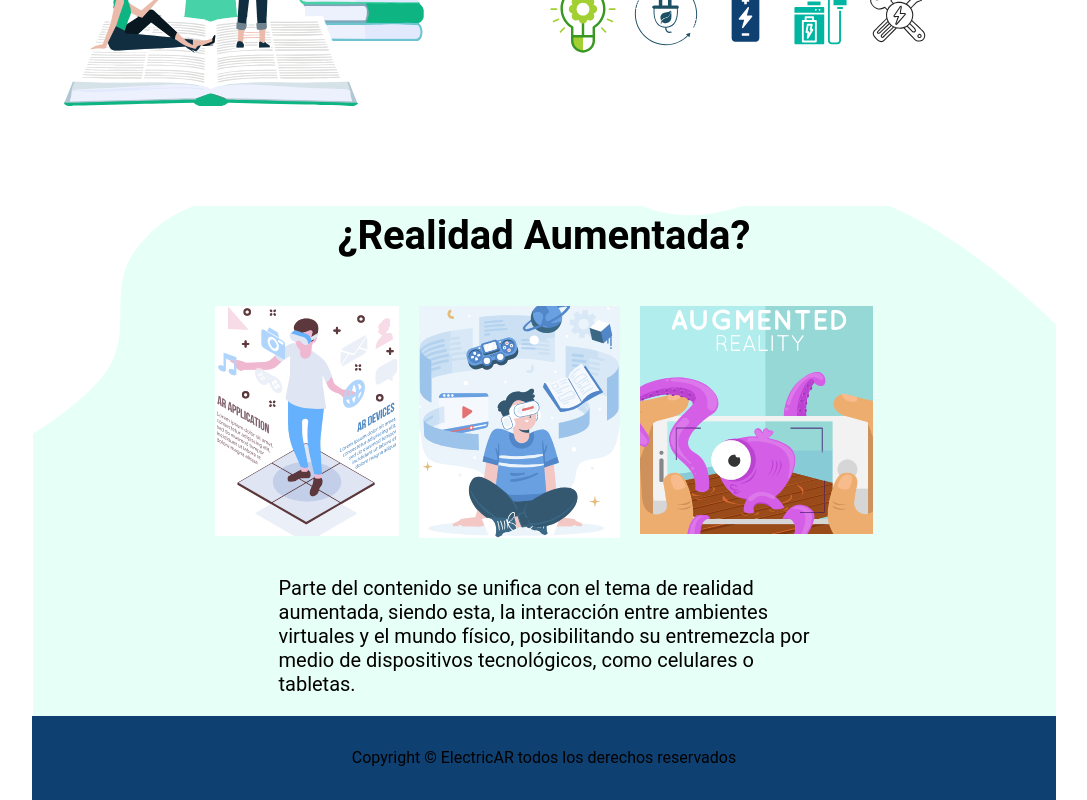
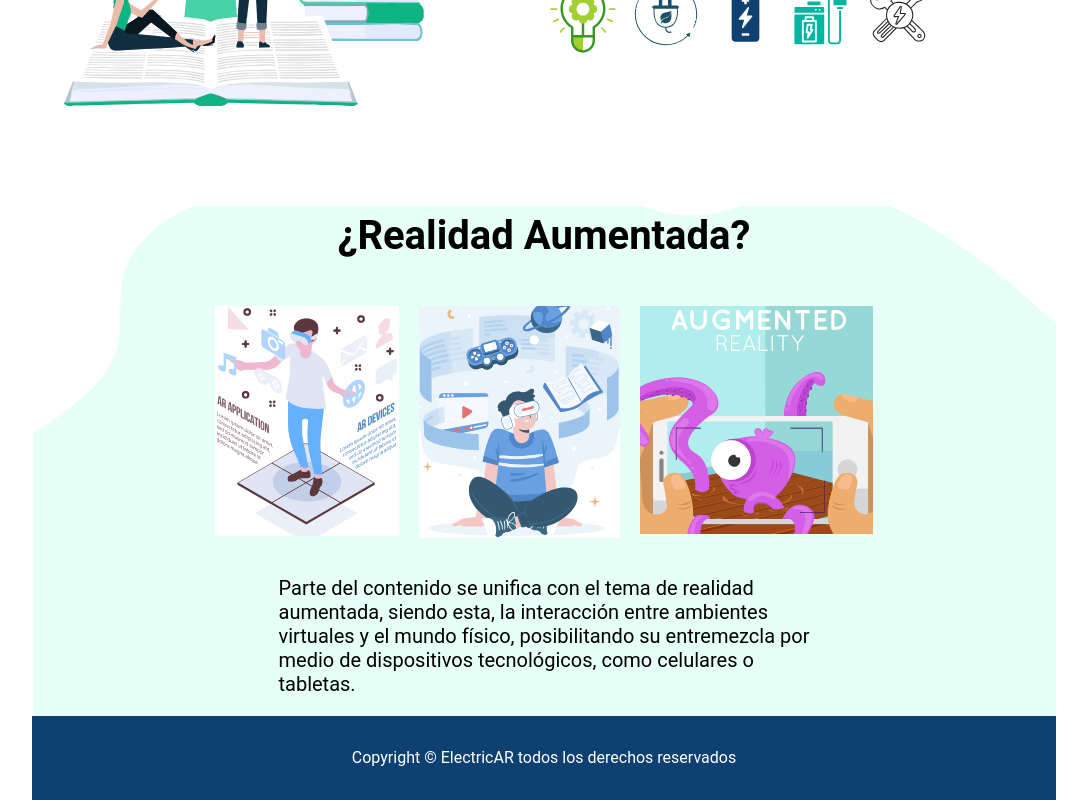
Before and after one commit to RoyMral/ElectricAR, a React (Vite) app: page / in a window 1280 px wide. Shown: the part 934-1734 px from the top of the page, without its empty margins (96-1183 px from the left). Built offline with nearby package versions, Linux system fonts and the light colour scheme.

Commit message:
Agregando footer y carpeta css

```diff
--- a/src/Components/Footer.jsx
+++ b/src/Components/Footer.jsx
@@ -1,6 +1,6 @@
 function Footer() {
   return (
-    <footer className="bg-[#0F4072] text-center py-[30px] mx-auto lg:w-[1024px]">
+    <footer className="bg-[#0F4072] text-center text-white py-[30px] mx-auto lg:w-[1024px]">
       <p>Copyright &#169; ElectricAR todos los derechos reservados</p>
     </footer>
   );
--- a/src/Components/PrincipalContentTwo.css
+++ /dev/null
@@ -1,3 +0,0 @@
-.bg-waves {
-  background-image: url(../assets/img/bg_section.svg);
-}
--- a/src/Components/PrincipalContentTwo.jsx
+++ b/src/Components/PrincipalContentTwo.jsx
@@ -1,11 +1,11 @@
 import arApp from "../assets/img/ar_app.svg";
 import arYoung from "../assets/img/ar_young.svg";
 import arPulpo from "../assets/img/ar_pulpo.svg";
-import "./PrincipalContentTwo.css";
+import "../assets/css/PrincipalContentTwo.css";
 
 function PrincipalContentTwo() {
   return (
-    <section className="bg-waves pt-[10px] bg-auto bg-no-repeat sm:pt-[30px] md:pt-[10px] lg:pt-[0px] lg:bg-center h-fit pb-[30px] lg:pb-[20px]">
+    <section className="bg-waves mx-auto pt-[10px] bg-auto bg-no-repeat sm:pt-[30px] md:pt-[10px] lg:pt-[0px] lg:bg-center h-fit pb-[30px] lg:pb-[20px] md:w-[768px] lg:w-[1024px]">
       <h2 className="mt-[100px] font-bold text-[40px] text-black text-center">
         ¿Realidad Aumentada?
       </h2>
--- /dev/null
+++ b/src/assets/css/PrincipalContentTwo.css
@@ -0,0 +1,3 @@
+.bg-waves {
+  background-image: url(../img/bg_section.svg);
+}
```
